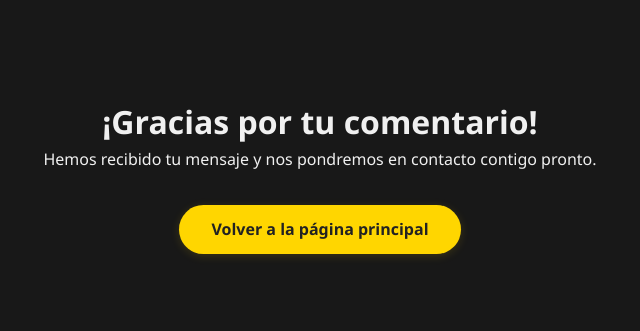
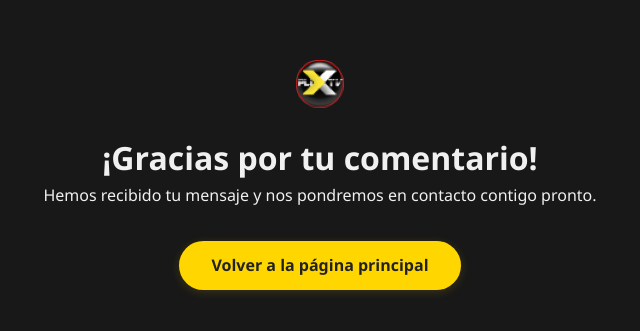
Before and after one commit to danieldln09/plix, a plain HTML site: page gracias.html in a window 1280 px wide. Shown: the part 265-596 px from the top of the page, without its empty margins (320-960 px from the left). Drawn offline with Linux system fonts and the light colour scheme.

Commit message:
Update gracias.html

```diff
--- a/gracias.html
+++ b/gracias.html
@@ -2,12 +2,12 @@
 <html lang="es">
 <head>
     <meta charset="UTF-8">
-    <meta name="viewport" content="width=device-width, initial-scale=1.0">
     <title>¡Gracias por tu comentario!</title>
     <link rel="stylesheet" href="styles.css">
 </head>
 <body>
     <main style="min-height: 80vh; display: flex; flex-direction: column; justify-content: center; align-items: center;">
+        <img src="image1.png" alt="Logo PLIX TV" style="max-width: 140px; margin-bottom: 24px;">
         <h1>¡Gracias por tu comentario!</h1>
         <p>Hemos recibido tu mensaje y nos pondremos en contacto contigo pronto.</p>
         <a href="index.html" class="btn-primary" style="margin-top:2rem;">Volver a la página principal</a>
```
